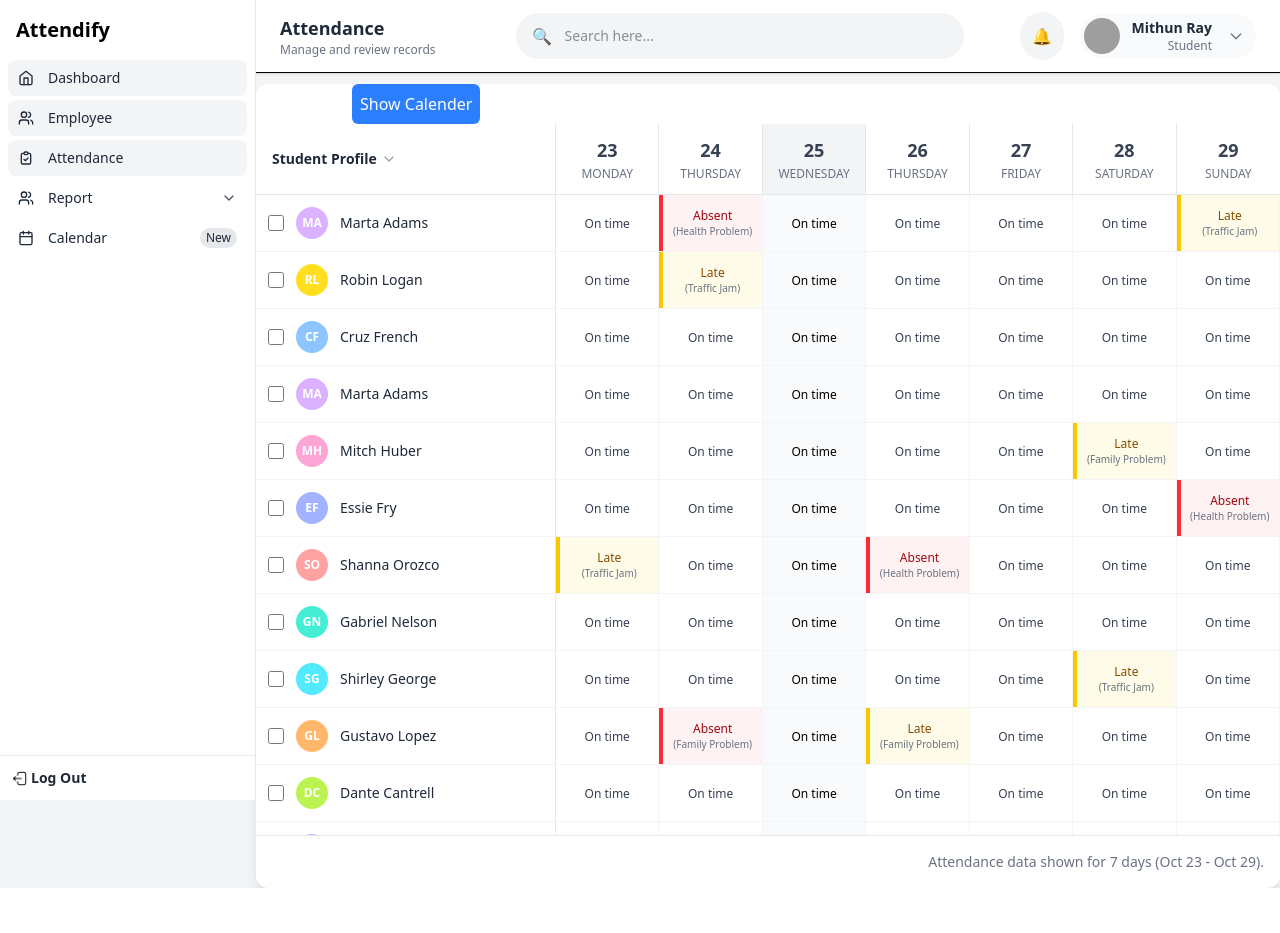
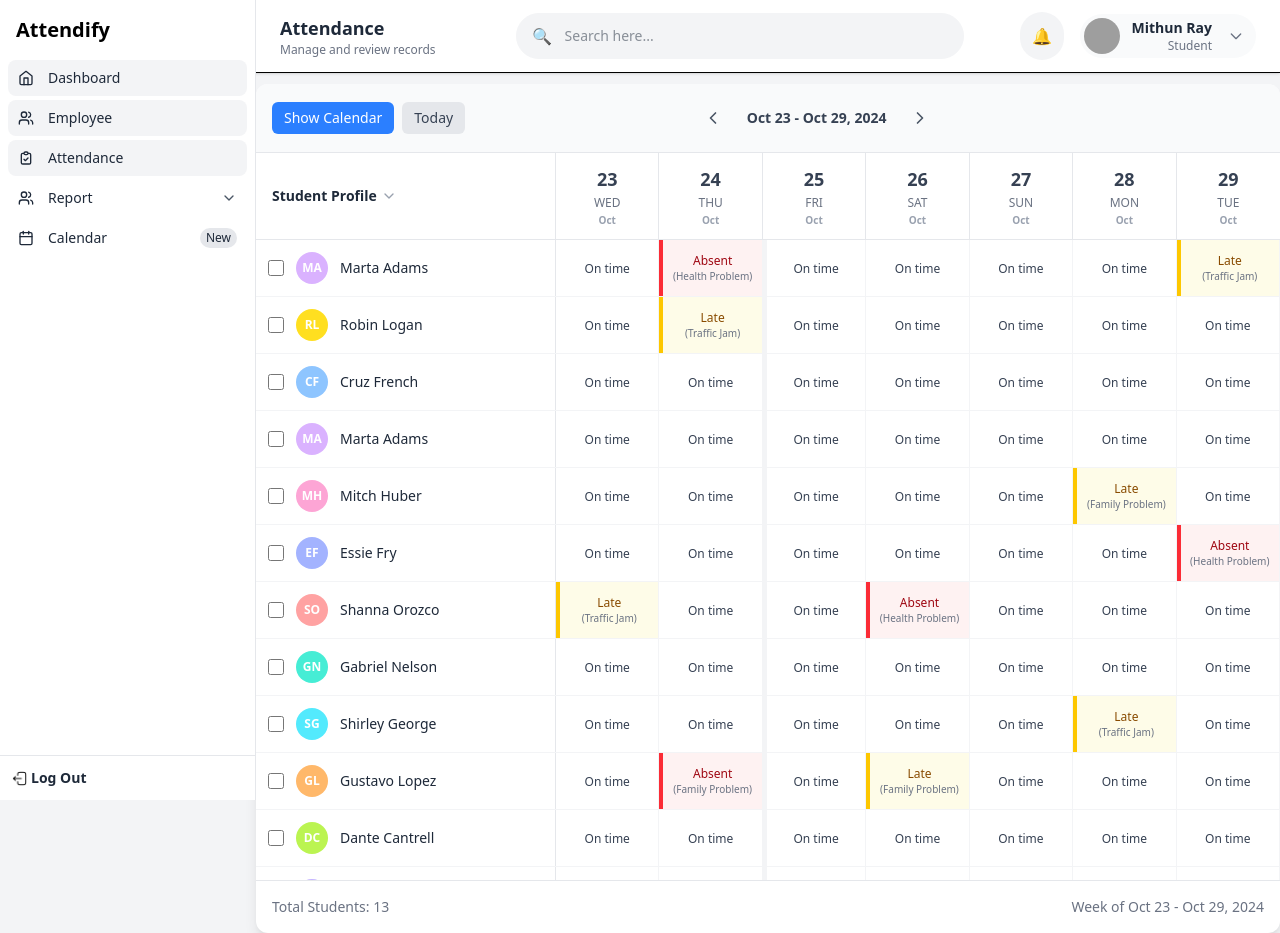
Before and after one commit to Chetan13334/Attendance_Management, a React (Vite) app: page /calendar in a window 1280 px wide. Before the commit the page ends 888 px from the top, so only its background shows below. Built offline with nearby package versions, Linux system fonts and the light colour scheme; grey boxes are pictures that could not be loaded.

Commit message:
Calender Button Update

```diff
--- a/src/components/dashboard/MainCalender.jsx
+++ b/src/components/dashboard/MainCalender.jsx
@@ -1,5 +1,6 @@
 import React, { useState, useCallback } from 'react';
-import { ChevronDown, ArrowRight, CornerDownRight } from 'lucide-react';
+import { ChevronDown, ChevronLeft, ChevronRight, X } from 'lucide-react';
+import CalenderBTN from '../common/CalenderBTN';
 
 // --- Mock Data ---
 
@@ -23,16 +24,27 @@
   { id: '13', name: 'Adeline Decker', avatarColor: 'bg-fuchsia-300' },
 ];
 
-// Definition of the 7-day schedule
-const daysOfWeek = [
-  { date: 23, day: 'Monday', index: 1 },
-  { date: 24, day: 'Thursday', index: 2 },
-  { date: 25, day: 'Wednesday', special: 'Holiday', detail: 'Annual Book Fair', index: 3 },
-  { date: 26, day: 'Thursday', index: 4 },
-  { date: 27, day: 'Friday', index: 5 },
-  { date: 28, day: 'Saturday', index: 6 },
-  { date: 29, day: 'Sunday', index: 7 },
-];
+// Helper function to generate week data
+const generateWeekData = (startDate) => {
+  const days = [];
+  const date = new Date(startDate);
+
+  for (let i = 0; i < 7; i++) {
+    const currentDate = new Date(date);
+    currentDate.setDate(date.getDate() + i);
+
+    days.push({
+      date: currentDate.getDate(),
+      day: currentDate.toLocaleDateString('en-US', { weekday: 'long' }),
+      fullDate: currentDate.toISOString().split('T')[0],
+      month: currentDate.toLocaleDateString('en-US', { month: 'short' }),
+      year: currentDate.getFullYear(),
+      index: i + 1
+    });
+  }
+
+  return days;
+};
 
 // Status mapping for styling and labels
 const attendanceStatuses = {
@@ -117,6 +129,9 @@
 export default function MainCalender() {
     const [selectedStudents, setSelectedStudents] = useState({});
     const [attendance, setAttendance] = useState(initialAttendance);
+    const [currentWeekStart, setCurrentWeekStart] = useState(new Date(2024, 9, 23)); // Oct 23, 2024
+    const [daysOfWeek, setDaysOfWeek] = useState(generateWeekData(new Date(2024, 9, 23)));
+    const [isCalendarModalOpen, setIsCalendarModalOpen] = useState(false);
 
     // Grid layout class for 1 wider profile column and 7 equal day columns
     const gridColsClass = 'grid grid-cols-[300px_repeat(7,minmax(0,1fr))]';
@@ -151,14 +166,83 @@
         }));
     };
 
+    const handlePreviousWeek = () => {
+        const newWeekStart = new Date(currentWeekStart);
+        newWeekStart.setDate(currentWeekStart.getDate() - 7);
+        setCurrentWeekStart(newWeekStart);
+        setDaysOfWeek(generateWeekData(newWeekStart));
+    };
+
+    const handleNextWeek = () => {
+        const newWeekStart = new Date(currentWeekStart);
+        newWeekStart.setDate(currentWeekStart.getDate() + 7);
+        setCurrentWeekStart(newWeekStart);
+        setDaysOfWeek(generateWeekData(newWeekStart));
+    };
+
+    const handleToday = () => {
+        const today = new Date();
+        const dayOfWeek = today.getDay();
+        const mondayOffset = dayOfWeek === 0 ? -6 : 1 - dayOfWeek;
+        const monday = new Date(today);
+        monday.setDate(today.getDate() + mondayOffset);
+        setCurrentWeekStart(monday);
+        setDaysOfWeek(generateWeekData(monday));
+    };
+
+    const handleOpenCalendarModal = () => {
+        setIsCalendarModalOpen(true);
+    };
+
+    const handleCloseCalendarModal = () => {
+        setIsCalendarModalOpen(false);
+    };
+
     return (
         <div className="mt-15 p-8 md:p-0 min-h-screen bg-gray-100 font-sans">
             <div className="max-w-7xl mx-auto bg-white rounded-xl shadow-lg overflow-hidden">
-                <div>
-                    <button className=" ml-24 px-2 py-2 bg-blue-500 text-white rounded-md hover:bg-black-600">
-                        Show Calender
+                {/* Week Navigation Bar */}
+                <div className="flex items-center justify-between p-4 bg-gray-50 border-b border-gray-200">
+                    <div className="flex items-center gap-2">
+                        <button
+                            onClick={handleOpenCalendarModal}
+                            className="px-3 py-1.5 bg-blue-500 text-white rounded-md hover:bg-blue-600 text-sm font-medium"
+                        >
+                            Show Calendar
+                        </button>
+                        <button
+                            onClick={handleToday}
+                            className="px-3 py-1.5 bg-gray-200 text-gray-700 rounded-md hover:bg-gray-300 text-sm font-medium"
+                        >
+                            Today
                         </button>
                     </div>
+
+                    <div className="flex items-center gap-4">
+                        <button
+                            onClick={handlePreviousWeek}
+                            className="p-2 rounded-md hover:bg-gray-200 transition-colors"
+                            title="Previous Week"
+                        >
+                            <ChevronLeft className="w-5 h-5 text-gray-600" />
+                        </button>
+
+                        <div className="text-sm font-semibold text-gray-700">
+                            {daysOfWeek[0]?.month} {daysOfWeek[0]?.date} - {daysOfWeek[6]?.month} {daysOfWeek[6]?.date}, {daysOfWeek[0]?.year}
+                        </div>
+
+                        <button
+                            onClick={handleNextWeek}
+                            className="p-2 rounded-md hover:bg-gray-200 transition-colors"
+                            title="Next Week"
+                        >
+                            <ChevronRight className="w-5 h-5 text-gray-600" />
+                        </button>
+                    </div>
+
+                    <div className="w-24"></div> {/* Spacer for alignment */}
+                </div>
+
                 {/* --- Header Row --- */}
                 <div className={`${gridColsClass} border-b border-gray-200 text-gray-800 font-semibold text-center`}>
 
@@ -170,18 +254,29 @@
 
 
                     {/* Day Headers */}
-                    {daysOfWeek.map((day) => (
+                    {daysOfWeek.map((day, index) => {
+                        const isToday = new Date().toISOString().split('T')[0] === day.fullDate;
+                        return (
                             <div
-                            key={day.date}
+                                key={day.fullDate}
                                 className={`p-3 border-r border-gray-200 text-sm flex flex-col justify-center transition-colors
                                     ${day.special === 'Holiday' ? 'bg-gray-100 text-gray-500' : 'text-gray-500'}
-                                ${day.date === 29 ? 'border-r-0' : ''}
+                                    ${isToday ? 'bg-blue-50' : ''}
+                                    ${index === 6 ? 'border-r-0' : ''}
                                 `}
                             >
-                            <span className="text-lg font-bold text-gray-700">{day.date}</span>
-                            <span className="text-xs font-medium uppercase mt-0.5">{day.day}</span>
+                                <span className={`text-lg font-bold ${isToday ? 'text-blue-600' : 'text-gray-700'}`}>
+                                    {day.date}
+                                </span>
+                                <span className={`text-xs font-medium uppercase mt-0.5 ${isToday ? 'text-blue-600' : ''}`}>
+                                    {day.day.substring(0, 3)}
+                                </span>
+                                <span className="text-[10px] text-gray-400 mt-0.5">
+                                    {day.month}
+                                </span>
                             </div>
-                    ))}
+                        );
+                    })}
                 </div>
 
                 {/* --- Student Rows (Body) --- */}
@@ -230,10 +325,40 @@
                     })}
                 </div>
                 {/* Optional: Footer or summary bar */}
-                <div className="p-4 border-t border-gray-200 text-sm text-gray-500 flex justify-end">
-                    <span>Attendance data shown for 7 days (Oct 23 - Oct 29).</span>
+                <div className="p-4 border-t border-gray-200 text-sm text-gray-500 flex justify-between items-center">
+                    <span className="font-medium">Total Students: {initialStudents.length}</span>
+                    <span>Week of {daysOfWeek[0]?.month} {daysOfWeek[0]?.date} - {daysOfWeek[6]?.month} {daysOfWeek[6]?.date}, {daysOfWeek[0]?.year}</span>
+                </div>
+            </div>
+
+            {/* Calendar Modal Popup */}
+            {isCalendarModalOpen && (
+                <div className="fixed inset-0 z-50 overflow-y-auto">
+                    {/* Backdrop */}
+                    <div
+                        className="fixed inset-0 bg-black bg-opacity-50 transition-opacity"
+                        onClick={handleCloseCalendarModal}
+                    ></div>
+
+                    {/* Modal Content */}
+                    <div className="flex items-center justify-center min-h-screen p-4">
+                        <div className="relative bg-white rounded-lg shadow-xl max-w-6xl w-full max-h-[90vh] overflow-hidden">
+                            {/* Close Button */}
+                            <button
+                                onClick={handleCloseCalendarModal}
+                                className="absolute top-4 right-4 z-10 p-2 rounded-full bg-white hover:bg-gray-100 shadow-lg transition-colors"
+                            >
+                                <X className="w-6 h-6 text-gray-600" />
+                            </button>
+
+                            {/* Calendar Component */}
+                            <div className="overflow-y-auto max-h-[90vh]">
+                                <CalenderBTN />
                             </div>
                         </div>
                     </div>
+                </div>
+            )}
+        </div>
     );
 }
```
Also changed, not shown: src/components/common/CalenderBTN.jsx (renamed from src/components/dashboard/CalenderBTN.jsx). Lines whose indentation alone changed are shown as unchanged.
